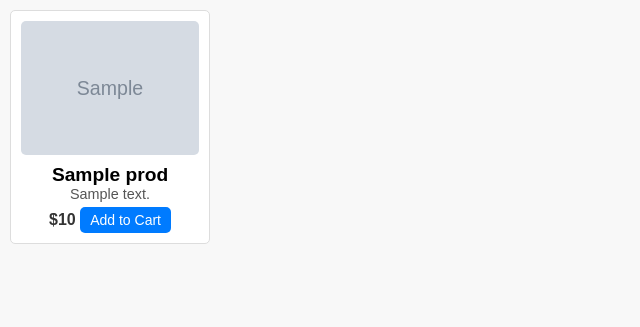
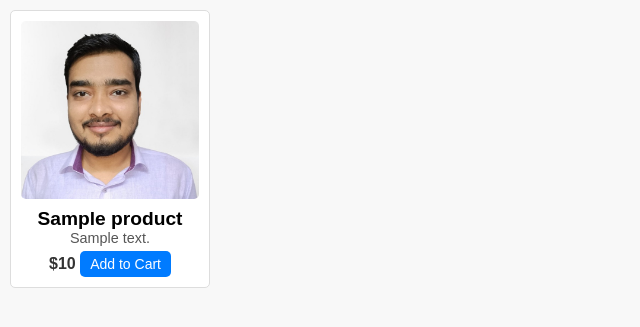
Before and after one commit to 2000090139-Abhishek/Ecom_website, a Django app: template E_commerce/templates/home.html in a window 1280 px wide. Shown: the part 46-373 px from the top of the page, without its empty margins (0-640 px from the left). Run offline with Django 3.2, Linux system fonts and the light colour scheme; the template is opened without the code that fills it: most values are stand-ins (such as "Sample title", 1, 10 or a date in 2020); grey boxes marked "Sample" are stand-in pictures.

Commit message:
3rd commit

```diff
--- a/E_commerce/Ecom_website/views.py
+++ b/E_commerce/Ecom_website/views.py
@@ -1,5 +1,5 @@
 
-from django.shortcuts import render
+from django.shortcuts import render,HttpResponse
 from .models import Product
 # Create your views here.
 
@@ -10,5 +10,5 @@
     prod1.price=2000
     prod1.description = 'Laptop'
     prod1.offer = True
-    prod =[prod1]
-    return render (request, 'home.html',{'prod':prod})
+    product =[prod1]
+    return render (request, 'home.html',{'product':product})
--- a/E_commerce/templates/base.html
+++ b/E_commerce/templates/base.html
@@ -1,3 +1,4 @@
+{% load static %}
 <!DOCTYPE html>
 <html lang="en">
 <head>
@@ -5,11 +6,11 @@
     <meta http-equiv="X-UA-Compatible" content="IE=edge">
     <meta name="viewport" content="width=device-width, initial-scale=1.0">
     <title>E-Commerce Website</title>
-    <link rel="stylesheet" href="styles.css">
+    <link rel="stylesheet" type="text/css" href="{% static 'styles.css' %}">
 </head>
 <body bgcolor="cyan">
     <div class="navbar" id="navbar">
-        <a href="/home/" class="active">Home</a>
+        <a href="#" class="active">Home</a>
         <a href="#">About Us</a>
         <a href="#">Contact</a>
         <a href="javascript:void(0);" class="icon" onclick="toggleNavbar()">
--- a/E_commerce/templates/home.html
+++ b/E_commerce/templates/home.html
@@ -1,27 +1,41 @@
-{% extends 'base.html' %}
-{% block content %}
+
 {% load static %}
-
-{% static "images" as images_dir %}
+<!DOCTYPE html>
+<html lang="en">
+<head>
+    <meta charset="UTF-8">
+    <meta name="viewport" content="width=device-width, initial-scale=1.0">
+    <title>E commerce</title>
+    <link rel="stylesheet" type="text/css" href="{% static 'styles.css' %}">
+</head>
+<body>
+    <div class="navbar" id="navbar">
+        <a href="#" class="active">Home</a>
+        <a href="#">About Us</a>
+        <a href="#">Contact</a>
+        <a href="javascript:void(0);" class="icon" onclick="toggleNavbar()">
+            &#9776;
+        </a>
+    </div>
     <div class="row destinations_row">
         <div class="col">
             <div class="product_container item_grid">
-            {% for product in products %}
+
                     <div class="product item">
                         <div class="product_image">
-                        <img src="{{ images_dir }}/{{ prod.img }}" class="img-thumbnail" alt="">
+                            <img src="{% static 'images/prod_mage_1.jpg' %}" class="img-thumbnail" alt="">
                             {% if product.offer %}
                                 <div class="spec_offer text-center"><a href="#">Special offer</a></div>
                             {% endif %}
-                        <h2>{{ prod.name }}</h2>
-                        <p>{{ prod.description }}</p>
-                        <span>${{ prod.price }}</span>
+                            <h2>{{ product.name }}</h2>
+                            <p>{{ product.description }}</p>
+                            <span>${{ product.price }}</span>
                             <button>Add to Cart</button>
                         </div>
                     </div>
-            {% endfor %}
+
             </div>
         </div>
     </div>
-<link rel="stylesheet" href="{% static 'styles.css' %}">
-{% endblock %}
+</body>
+</html>
```
Also changed, not shown: E_commerce/Ecom_website/migrations/0001_initial.py (added), E_commerce/db.sqlite3, E_commerce/pics/Abhishek.jpg (added). Lines whose indentation alone changed are shown as unchanged.
